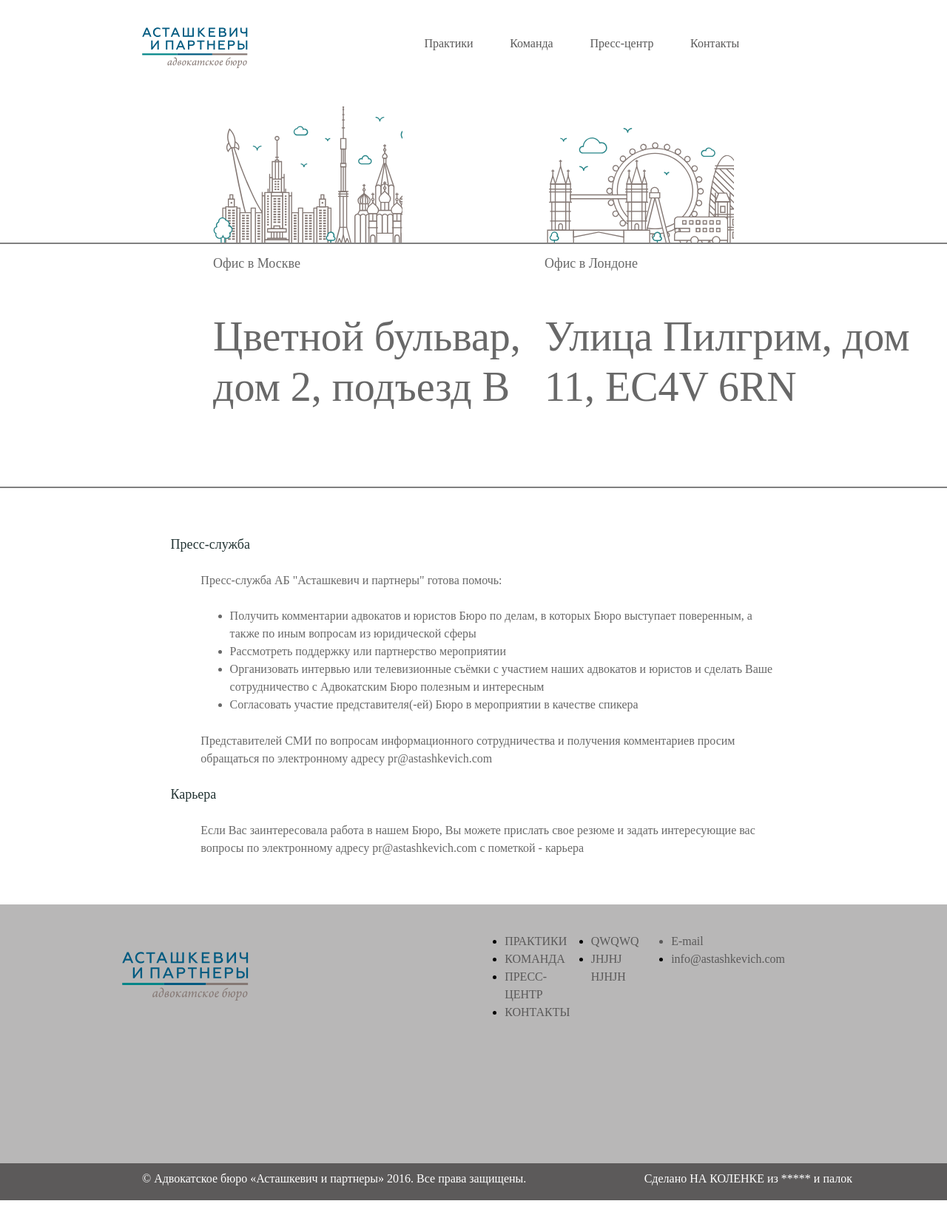
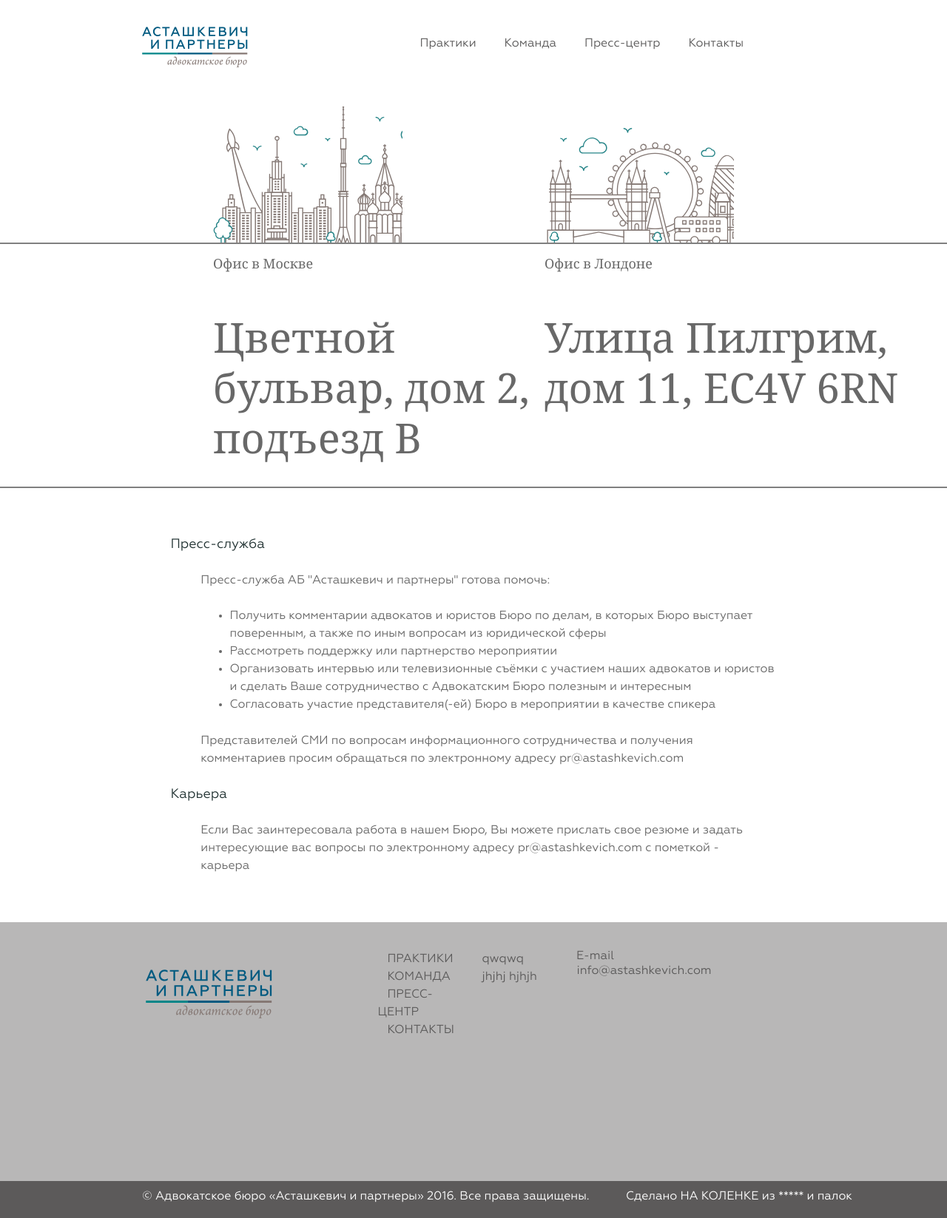
Before and after one commit to bozzyk/first_web, a Django app: page /contacts in a window 1280 px wide. Shown: the whole page at 74% size. Before the commit the page ends 1623 px from the top, so only its background shows below. Run offline with Django 3.2, Linux system fonts and the light colour scheme; data comes from the database, SQL or seed files in the repository; both versions use the stored data as it was after the commit; some libraries are stand-ins or nearby versions.

Commit message:
final. custom features to go

```diff
--- a/astashkevich/main/templates/main/contacts.html
+++ b/astashkevich/main/templates/main/contacts.html
@@ -37,11 +37,11 @@
     <div class="press">
         <p class="common-text">Пресс-служба АБ "Асташкевич и партнеры" готова помочь: </p>
         <p><ul>
-            <li>Получить комментарии адвокатов и юристов Бюро по делам, в которых Бюро выступает поверенным, а также по иным вопросам из юридической сферы
+            <li class="body-li">Получить комментарии адвокатов и юристов Бюро по делам, в которых Бюро выступает поверенным, а также по иным вопросам из юридической сферы
             </li>
-            <li>Рассмотреть поддержку или партнерство мероприятии</li>
-            <li>Организовать интервью или телевизионные съёмки с участием наших адвокатов и юристов и сделать Ваше сотрудничество с Адвокатским Бюро полезным и интересным</li>
-            <li>Согласовать участие представителя(-ей) Бюро в мероприятии в качестве спикера</li>
+            <li class="body-li">Рассмотреть поддержку или партнерство мероприятии</li>
+            <li class="body-li">Организовать интервью или телевизионные съёмки с участием наших адвокатов и юристов и сделать Ваше сотрудничество с Адвокатским Бюро полезным и интересным</li>
+            <li class="body-li">Согласовать участие представителя(-ей) Бюро в мероприятии в качестве спикера</li>
         </ul></p>
         <p class="common-text">Представителей СМИ по вопросам информационного сотрудничества и получения комментариев просим обращаться по электронному адресу pr@astashkevich.com</p>
     </div>
--- a/astashkevich/static/css/main/contacts.css
+++ b/astashkevich/static/css/main/contacts.css
@@ -1,3 +1,5 @@
+body {font-family: Geometria, Helvetica, Arial, sans-serif;}
+
 .image-container {
     margin-top: 10%;
     display: flex;
@@ -26,6 +28,7 @@
     justify-content: space-around;
     padding-bottom: 10%;
     border-bottom: 2px solid gray;
+    font-family: Neva-Regular, Georgia, serif;
 }
 
 .inner-address{
@@ -73,7 +76,7 @@
 
 }
 
-li {
+.body-li {
     margin-left: 7%;
     list-style: disc;
     line-height: 24px;
--- a/astashkevich/static/css/main/team.css
+++ b/astashkevich/static/css/main/team.css
@@ -1,3 +1,7 @@
+body {
+    font-family: Geometria, Helvetica, Arial, sans-serif;
+}
+
 .team-container {
     margin-top: 10%;
     width: 85%;
@@ -47,12 +51,14 @@
 .person-name {
     font-size: 32px;
     padding-bottom: 15px;
+    font-family: Neva-Regular, Georgia ,serif;
 
 }
 
 .person-post {
     font-size: 24px;
     padding-bottom: 15px;
+    font-family: Neva-Regular, Georgia, serif;
 }
 
 .practices {
--- a/astashkevich/static/css/news/press.css
+++ b/astashkevich/static/css/news/press.css
@@ -1,3 +1,5 @@
+body {font-family: Geometria, Helvetica, Arial, sans-serif;}
+
 .news-item a {
     text-decoration: dashed underline #686868;
     color: #686868;
@@ -51,6 +53,7 @@
     font-size 18px;
     line-height: 22px;
     margin: 0px 5px 5px 5px
+    font-family: Geometria Bold, Helvetica, Arial, sans-serif;
 }
 
 .type {
--- a/astashkevich/static/css/wrapper.css
+++ b/astashkevich/static/css/wrapper.css
@@ -43,6 +43,7 @@
     color: #5a5959;
     text-decoration:none;
     cursor: pointer;
+    font-family: Geometria, Helvetica, Arial, sans-serif;
 }
 
 .nav-link:after {
@@ -70,6 +71,7 @@
     height: 350px;
     background-color: #b8b7b7;
     margin-top: 5%;
+    font-family: Geometria, Helvetica, Arial, sans-serif;
 }
 
 .footer-1-content {
@@ -77,7 +79,7 @@
     justify-content: space-around;
     width: 30%;
     margin-top: 3%;
-    margin-right: 5%;
+    margin-right: 25%;
 
 }
 
@@ -87,10 +89,12 @@
     background-color: #5c5a5a;
     display: flex;
     justify-content: space-between;
+    font-family: Geometria, Helvetica, Arial, sans-serif;
 }
 
 .e-mail {
     color: #5a5959;
+    padding-left: 10%;
 }
 
 
@@ -104,6 +108,13 @@
     text-decoration: none;
     color: #5a5959;
     transition: opacity .5s;
+    line-height: 24px;
+    margin-left: 10%;
+
+}
+
+.footer-1 li{
+    width: 10vw;
 }
 
 .footer-copyright {
--- a/astashkevich/static/js/main/home.js
+++ b/astashkevich/static/js/main/home.js
@@ -93,7 +93,7 @@ $(document).ready(function(){
         items: 1,
         loop: true,
         autoplay: true,
-        autoplayTimeout: 5000,
+        autoplayTimeout: 8000,
         nav: false,
     });
 
--- a/astashkevich/templates/wrapper.html
+++ b/astashkevich/templates/wrapper.html
@@ -8,27 +8,13 @@
     <link rel="stylesheet" href="{% static '/css/wrapper.css' %}">
     <style type="text/css">
         @font-face{
-
             font-family: 'Geometria';
-
-            url('{% static '/fonts/Geometria.ttf' %}') format('truetype');
-
-            font-weight: normal;
-
-            font-style: normal;
-
+            src: url('{% static '/fonts/Geometria.ttf' %}');
         }
 
         @font-face{
-
             font-family: 'Neva-Regular';
-
-            url('{% static '/fonts/Petersburg.ttf' %}') format('truetype');
-
-            font-weight: normal;
-
-            font-style: normal;
-
+            url('{% static '/fonts/Petersburg.ttf' %}';
         }
     </style>
     {% block styles %}
@@ -70,7 +56,7 @@
                 <div class="footer-practices">
                     <ul>
                         {% for practice in practices.all %}
-                        <li><a href="{% url 'area_details' practice.id %}" class="footer-practice-link">{{practice.name.upper}} </a></li>
+                        <li><a href="{% url 'area_details' practice.id %}" class="footer-practice-link">{{practice.name}} </a></li>
                         {% endfor %}
                     </ul>
                 </div>
```
Also changed, not shown: astashkevich/static/css/main/home.css (+9 -2 lines), astashkevich/static/css/main/person.css (+9 -3 lines), astashkevich/static/css/main/practice_details.css (+14 -3 lines), astashkevich/static/css/main/practices.css (+7 -4 lines), astashkevich/static/css/news/post.css (+7 -0 lines), astashkevich/db.sqlite3.
